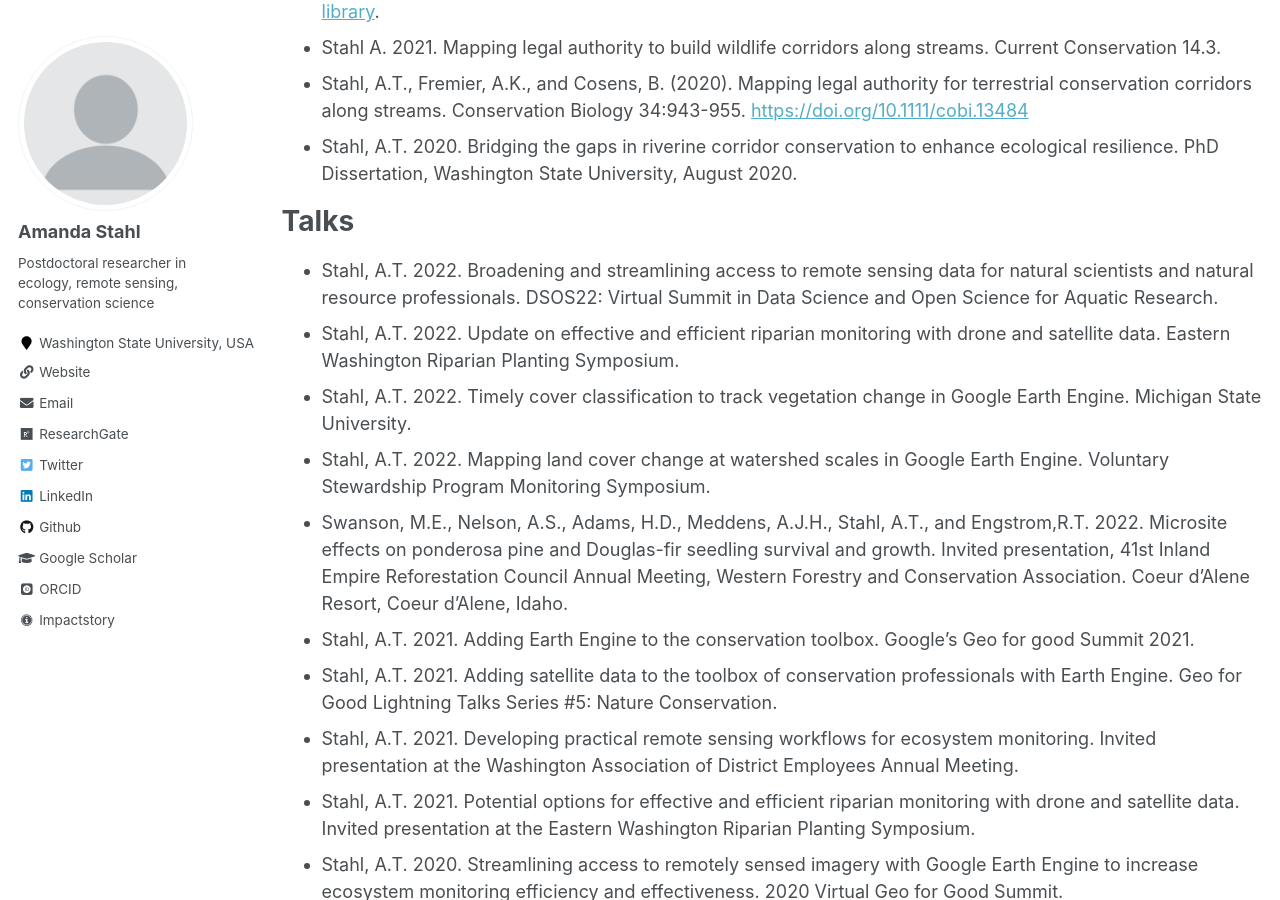
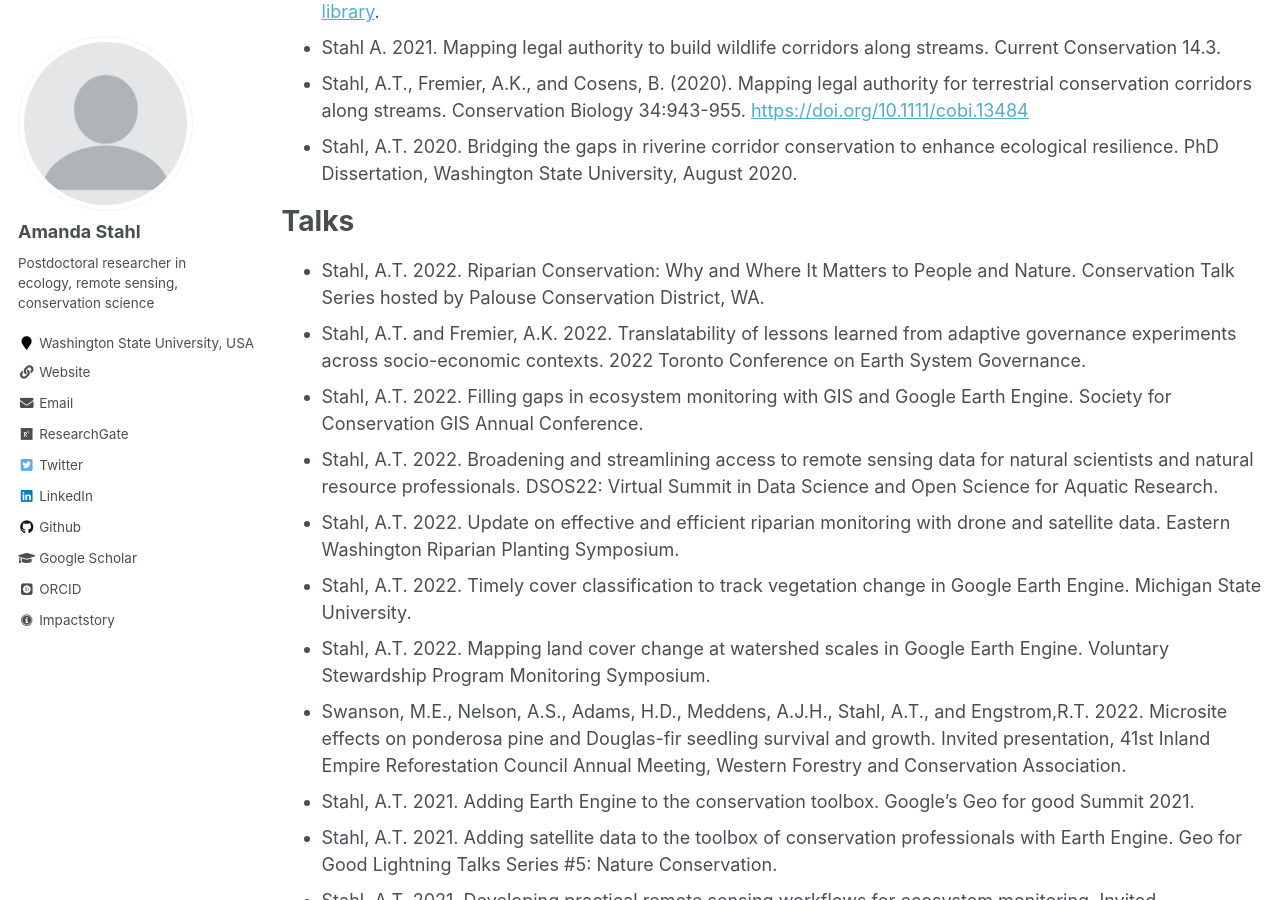
Before and after one commit to ATStahl/ATSpages, a Jekyll site: the page built from _pages/cv.md, in a window 1280 px wide and 900 px high, scrolled down 1260 px. Built offline with Jekyll 4.4.1, drawn with Linux system fonts in a browser that asks for light colours; some web fonts are replaced.

Commit message:
Update cv.md
Updated Talks

```diff
--- a/_pages/cv.md
+++ b/_pages/cv.md
@@ -46,11 +46,14 @@ Recent Publications
 
 Talks
 ======
+* Stahl, A.T. 2022. Riparian Conservation: Why and Where It Matters to People and Nature. Conservation Talk Series hosted by Palouse Conservation District, WA.
+* Stahl, A.T. and Fremier, A.K. 2022. Translatability of lessons learned from adaptive governance experiments across socio-economic contexts. 2022 Toronto Conference on Earth System Governance.
+* Stahl, A.T. 2022. Filling gaps in ecosystem monitoring with GIS and Google Earth Engine. Society for Conservation GIS Annual Conference.
 * Stahl, A.T. 2022. Broadening and streamlining access to remote sensing data for natural scientists and natural resource professionals. DSOS22: Virtual Summit in Data Science and Open Science for Aquatic Research.
 * Stahl, A.T. 2022. Update on effective and efficient riparian monitoring with drone and satellite data. Eastern Washington Riparian Planting Symposium.
 * Stahl, A.T. 2022. Timely cover classification to track vegetation change in Google Earth Engine. Michigan State University.
 * Stahl, A.T. 2022. Mapping land cover change at watershed scales in Google Earth Engine. Voluntary Stewardship Program Monitoring Symposium.
-* Swanson, M.E., Nelson, A.S., Adams, H.D., Meddens, A.J.H., Stahl, A.T., and Engstrom,R.T.  2022.  Microsite effects on ponderosa pine and Douglas-fir seedling survival and growth.  Invited presentation, 41st Inland Empire Reforestation Council Annual Meeting, Western Forestry and Conservation Association.  Coeur d’Alene Resort, Coeur d’Alene, Idaho.
+* Swanson, M.E., Nelson, A.S., Adams, H.D., Meddens, A.J.H., Stahl, A.T., and Engstrom,R.T.  2022.  Microsite effects on ponderosa pine and Douglas-fir seedling survival and growth.  Invited presentation, 41st Inland Empire Reforestation Council Annual Meeting, Western Forestry and Conservation Association.
 * Stahl, A.T. 2021. Adding Earth Engine to the conservation toolbox. Google’s Geo for good Summit 2021.
 * Stahl, A.T. 2021. Adding satellite data to the toolbox of conservation professionals with Earth Engine. Geo for Good Lightning Talks Series #5: Nature Conservation.
 * Stahl, A.T. 2021. Developing practical remote sensing workflows for ecosystem monitoring. Invited presentation at the Washington Association of District Employees Annual Meeting.
```
